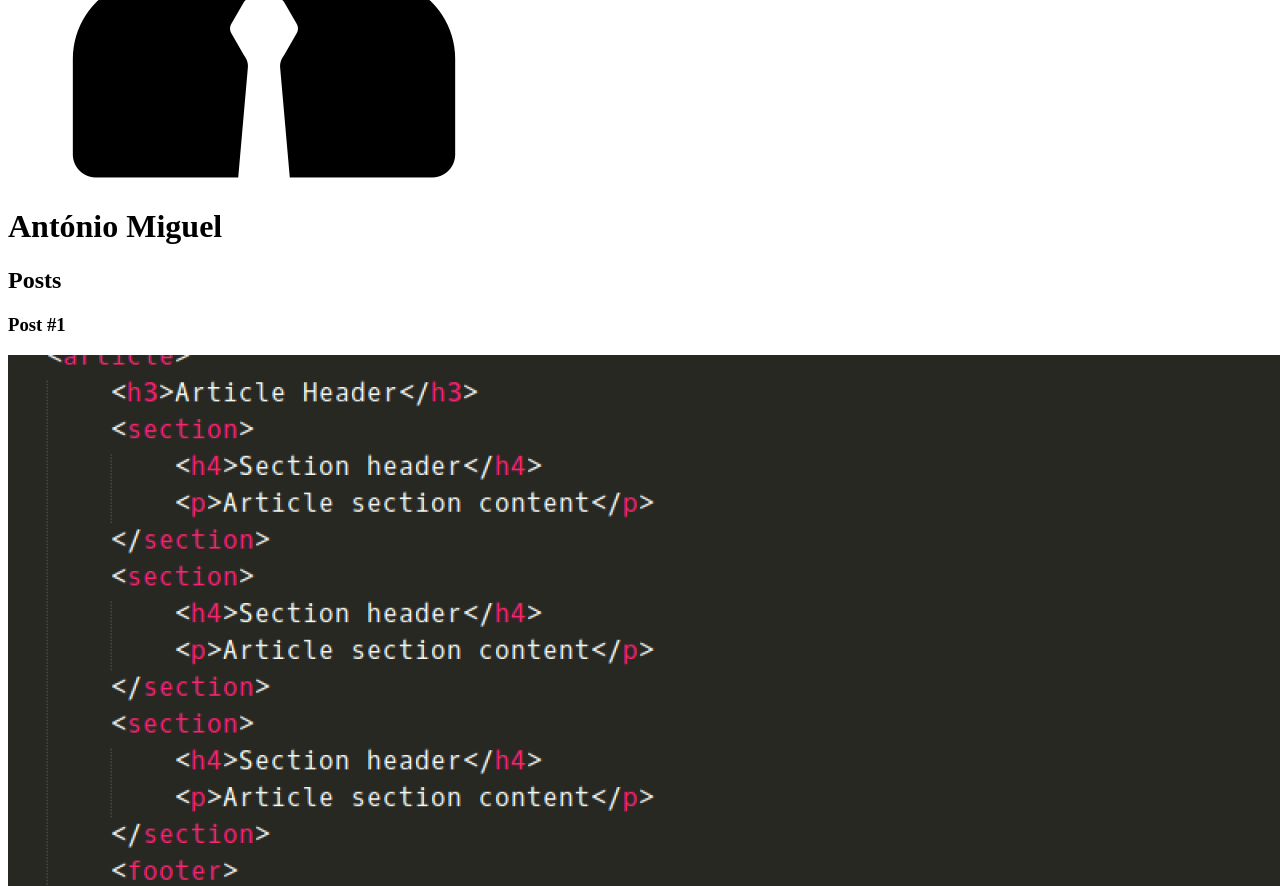
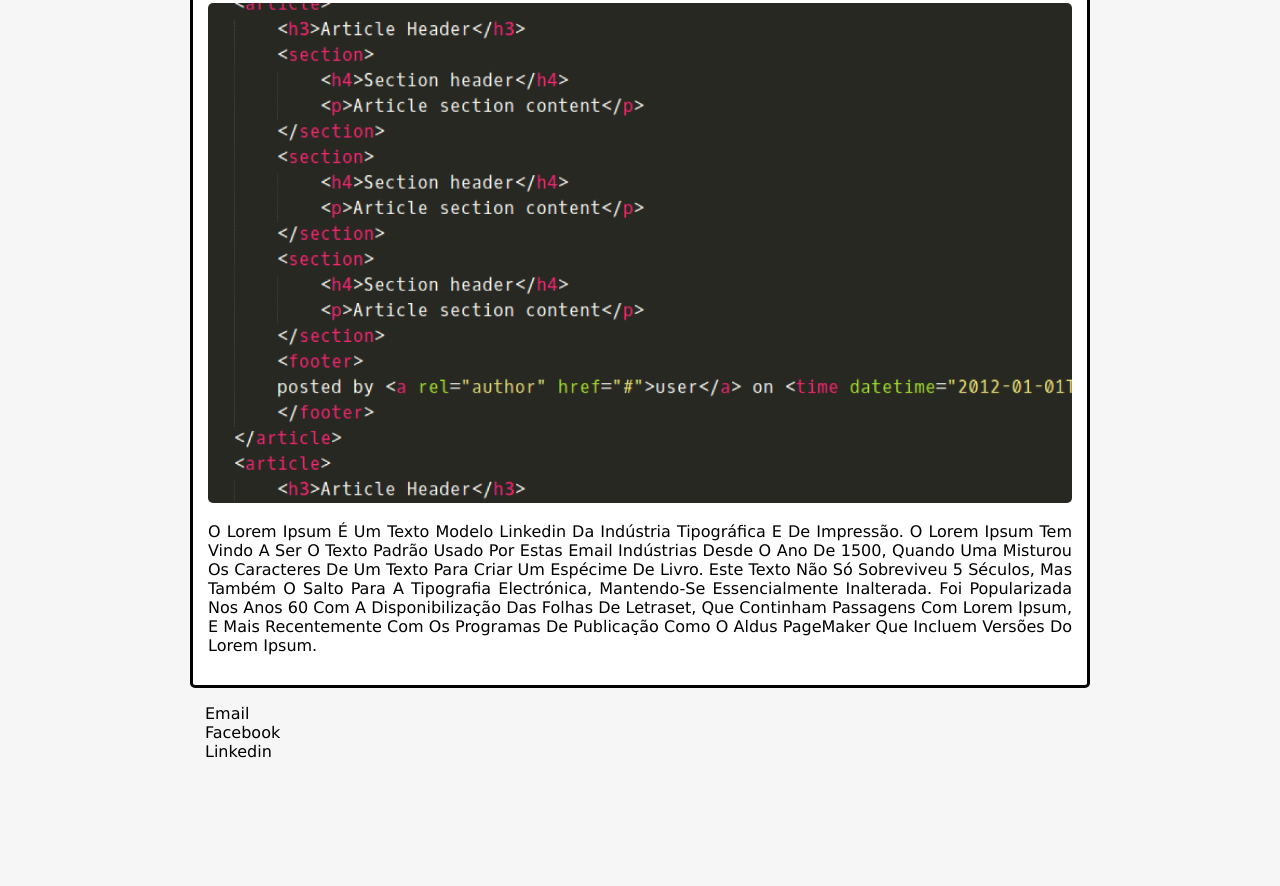
Before and after one commit to ShivamMiguel/CursoHTMLeCSS, a plain HTML site: page index.html in a window 1280 px wide. Shown: the part 337-1223 px from the top of the page. After the commit the page ends 1114 px from the top, so only its background shows below. Drawn offline with Linux system fonts and the light colour scheme.

Commit message:
ultimo registo do curso

```diff
--- a/index.html
+++ b/index.html
@@ -10,21 +10,22 @@
 <body>
 
     <header>
-        <img src="avatar.png" alt="António Miguel">
+        <img src="avatar.png" alt="António Miguel" class="ava">
         <h1 id="title">António Miguel</h1>
 
     </header>
 
     <section>
         <header>
-            <h2>Posts</h2>
+            <h2 class="subtitle">Posts</h2>
         </header>
-        <article>
+
+        <article class="post">
             <header>
-                <h3>Post #1</h3>
-                <img src="html.png" alt="">
+                <h3 class="postTitle">Post #1</h3>
+                <img src="html.png" alt="" class="post_image">
             </header>
-            <p>
+            <p class="post_content">
                 O Lorem Ipsum é um texto modelo <a href="https://www.linkedin.com/in/ant%C3%B3nio-miguel-901455161/" target="_blank" >Linkedin</a> da indústria tipográfica
                 e de impressão. O Lorem Ipsum tem vindo a ser o texto padrão
                  usado por estas <a href="mailto:gongamiguel@gmail.com">Email</a> indústrias desde o ano de 1500, quando uma
@@ -40,7 +41,7 @@
     </section>
 
     <footer>
-            <ul>
+            <ul class="contacts_list">
                 <li>
                     <a href="mailto:gongamiguel@gmail.com">Email</a>
 
--- a/style.css
+++ b/style.css
@@ -0,0 +1,62 @@
+body{
+    background-color: rgb(246, 246, 246);
+    font-family: verdana;
+    max-width: 900px;
+    margin: auto;
+}
+
+#title,.subtitle,.postTitle{
+    color: rgb(4, 4, 54);
+}
+
+#title{
+    font-size: 60px;
+    text-transform: uppercase;
+}
+
+.postTitle{
+    font-size: 16px;
+    font-style: italic;
+    margin: 0;
+    margin-bottom: 15px;
+}
+.post{
+    background-color: white;
+    padding: 15px;
+    border: solid black;
+    margin-bottom: 15px;
+    border-radius: 5px;
+}
+
+.post_content{
+    margin: 0;
+    margin-bottom: 15px;
+    text-transform: capitalize;
+    text-align: justify;
+
+}
+
+.post_image{
+    width: 100%;
+    height: 500px;
+    margin-bottom: 15px;
+    border-radius: 5px;
+}
+
+.ava{
+    width: 80px;
+    border-radius: 50%;
+    border: solid black;
+}
+
+.contacts_list{
+    list-style-type: none;
+    padding-left: 15px;
+
+
+}
+
+a{
+    color: black;
+    text-decoration: none;
+}
```
